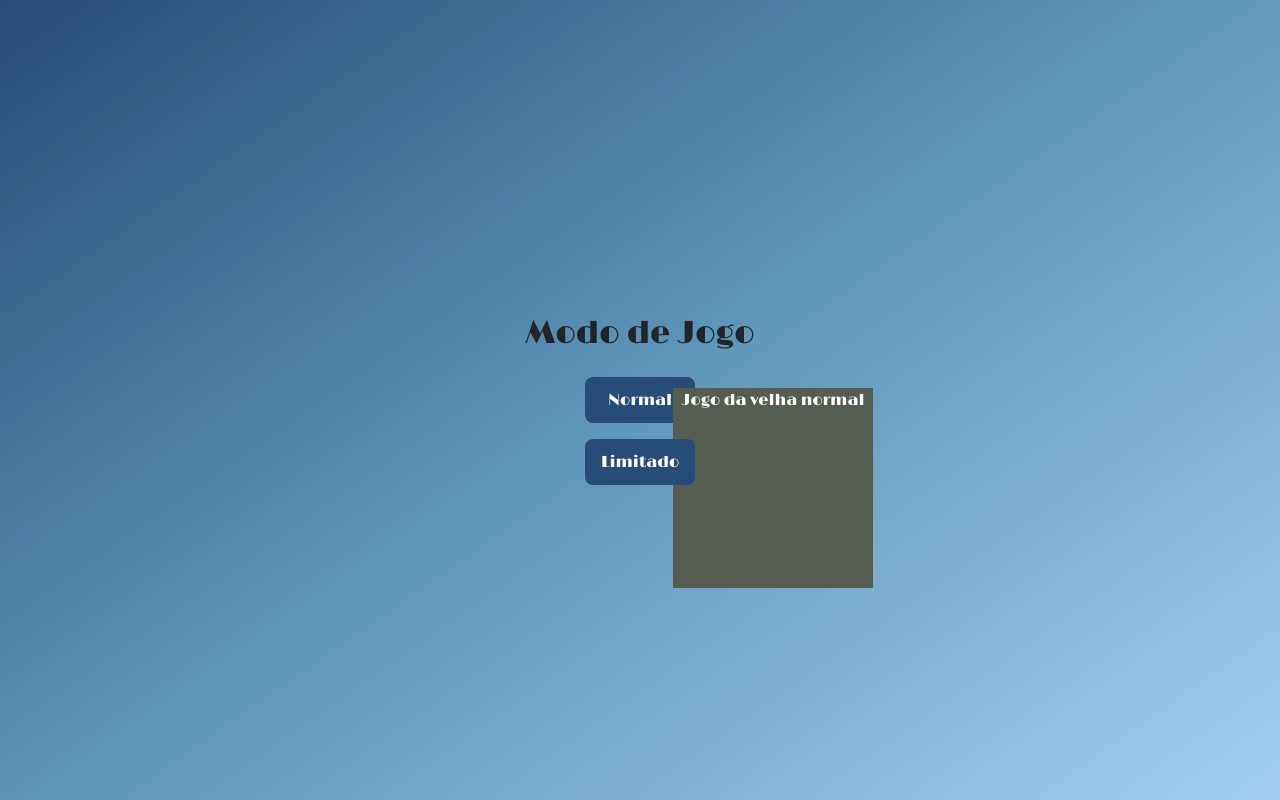
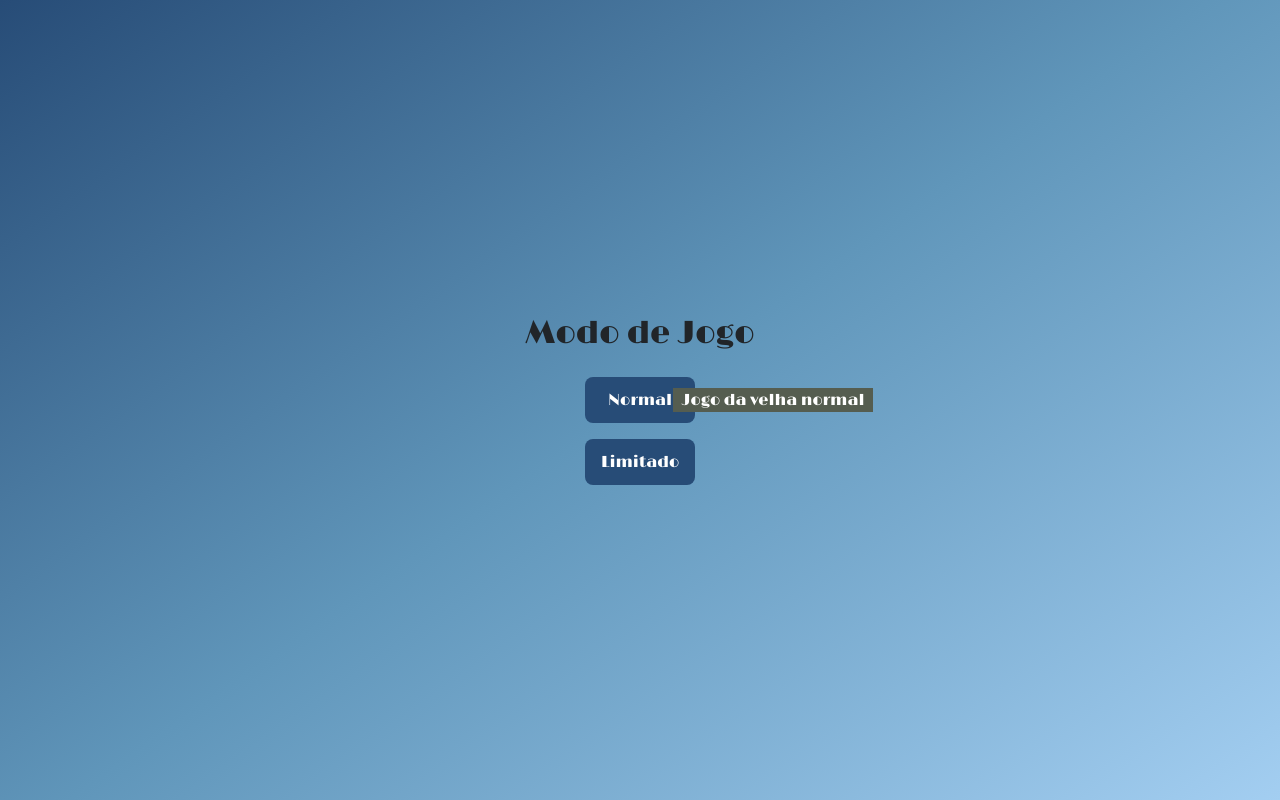
Before and after one commit to Oseias-Augusto/Tic-Tac-Toe-React-, a React (Vite) app: page / in a window 1280 px wide. In both pictures the pointer is over the button "Normal". Built offline with nearby package versions, Linux system fonts and the light colour scheme.

Commit message:
Update styles.module.css

```diff
--- a/src/stylesComp/styles.module.css
+++ b/src/stylesComp/styles.module.css
@@ -105,7 +105,7 @@
   background-color: #555D50;
   opacity: 1;
   width: 200px;
-  height: 200px;
+  height: auto;
   text-align: center;
 /*   pointer-events: none; */
 }
@@ -114,8 +114,8 @@
   content: "Apenas 3 peças por jogador";
   background-color: #555D50;
   opacity: 1;
-  width: 500px;
-  height: 500px;
+  width: 200px;
+  height: auto;
   text-align: center;
 /*   pointer-events: none; */
 }
```
